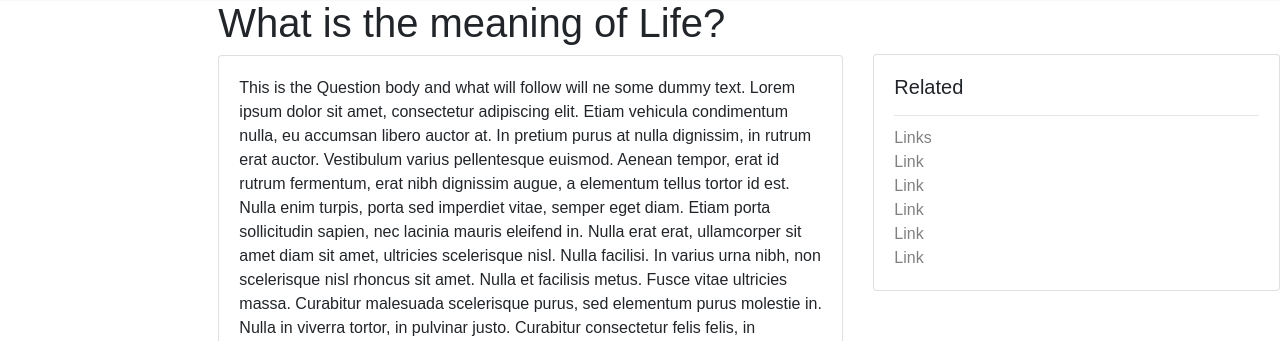
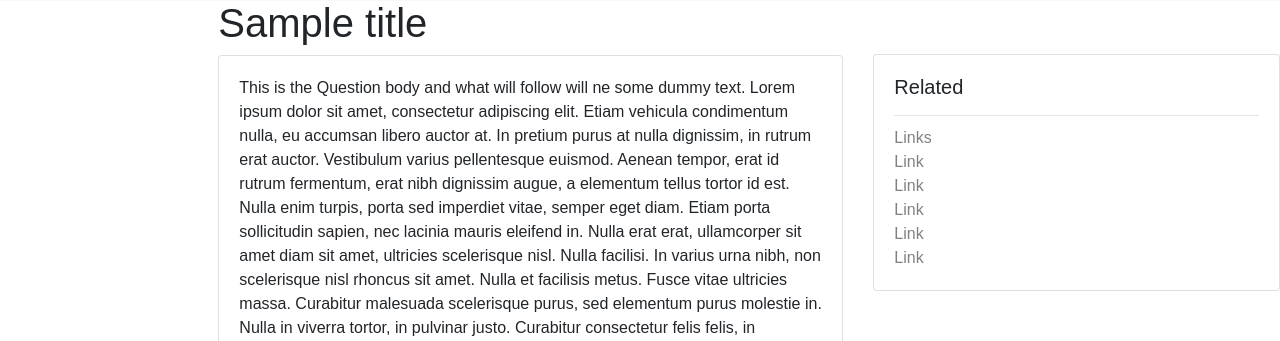
Before and after one commit to Christiaanben/quori, a Flask app: template app/templates/question.html in a window 1280 px wide. Shown: the part 71-412 px from the top of the page. Run offline with Flask 2, Linux system fonts and the light colour scheme; the template is opened without the code that fills it: most values are stand-ins (such as "Sample title", 1, 10 or a date in 2020); grey boxes labelled with a size stand in for pictures from a placeholder-image service; some libraries are stand-ins or nearby versions.

Commit message:
Update question.html
title of question received from clicking on question

```diff
--- a/app/templates/question.html
+++ b/app/templates/question.html
@@ -4,7 +4,7 @@
   </div>
 
   <div class="col-6">
-    <h1>What is the meaning of Life?</h1>
+    <h1>{{  title  }}</h1>
     <hl>
       <div class="card">
         <div class="card-body">
```
